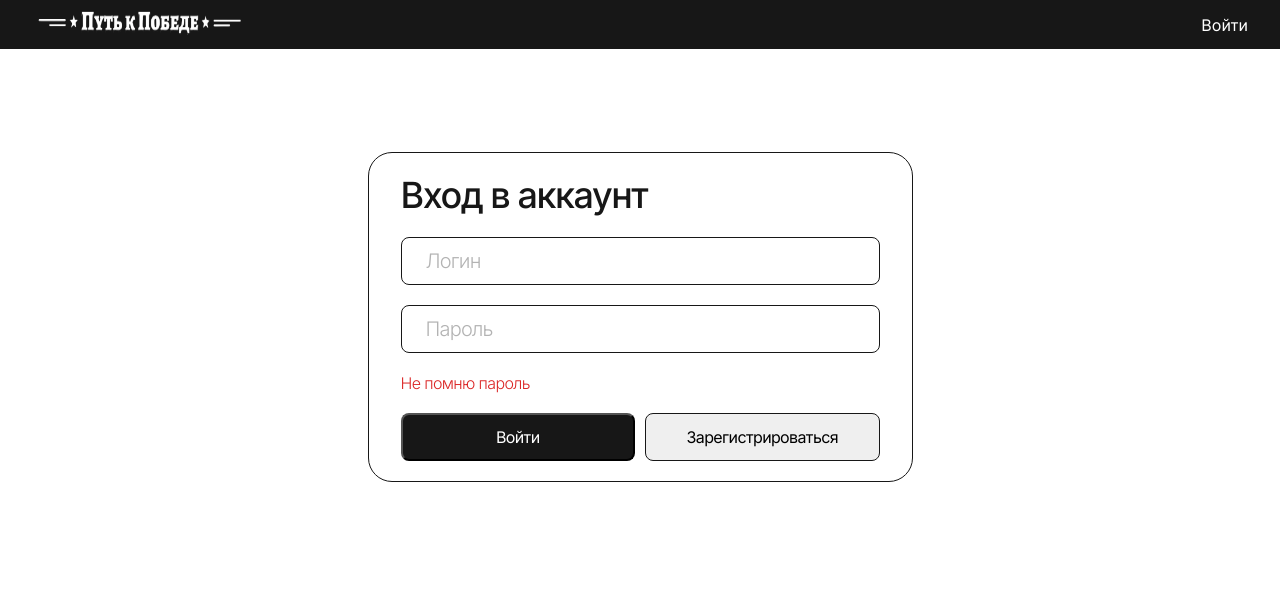
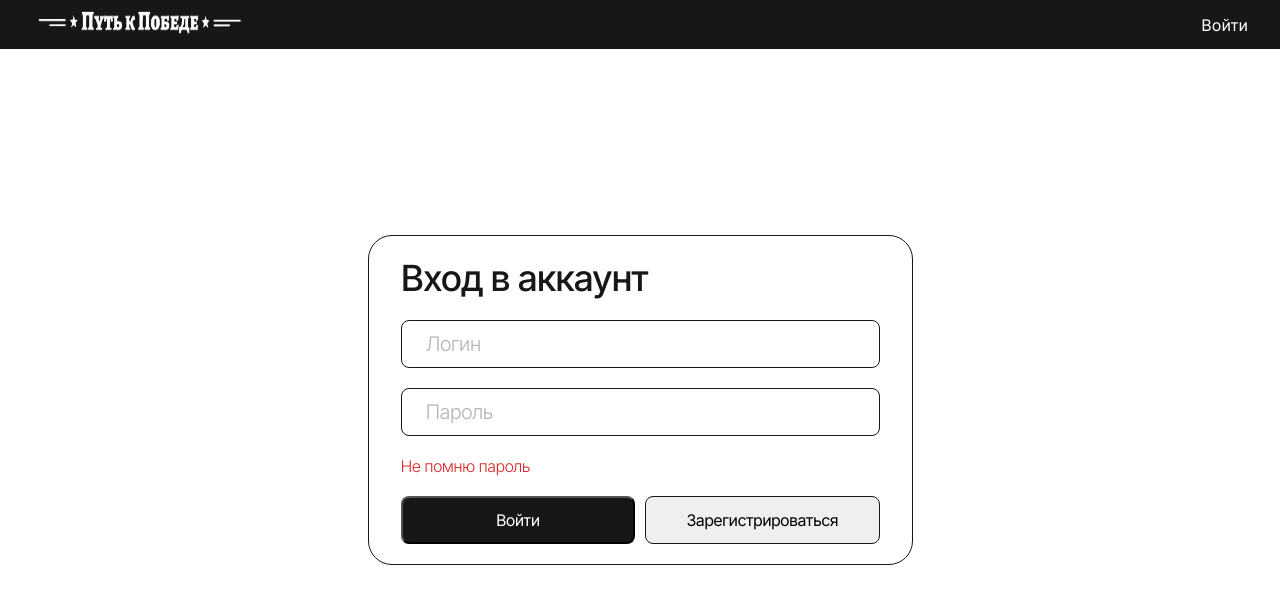
Before and after one commit to Andrey1032/client-nextWarHistoryGame, a Next.js app: page /auth/signIn in a window 1280 px wide. Shown: the top 604 px of the page. Built offline with nearby package versions, Linux system fonts and the light colour scheme; no server answers.

Commit message:
правка страницы авторизации/регистрации

```diff
--- a/src/styles/Auth.module.scss
+++ b/src/styles/Auth.module.scss
@@ -1,7 +1,7 @@
 .auth {
+    position: absolute;
+    inset: 0;
     display: flex;
     justify-content: center;
     align-items: center;
-    width: 100%;
-    height: 536px;
 }
```
